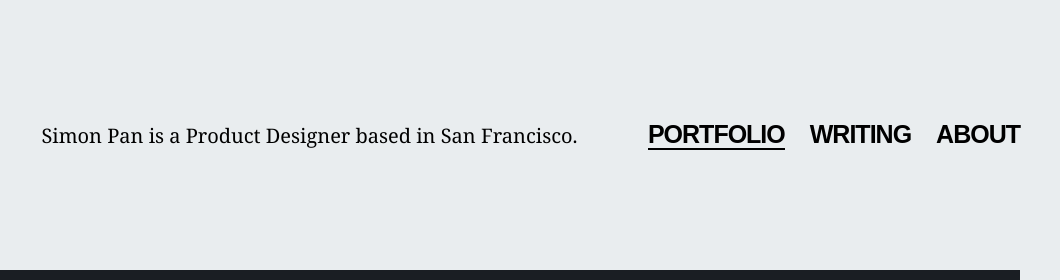
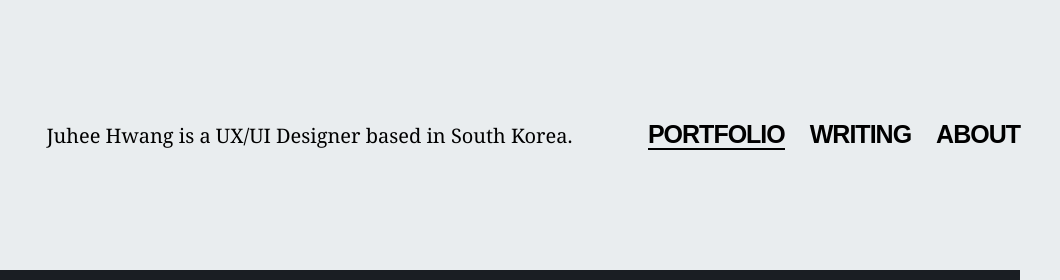
Before and after one commit to zzzzeuhi/simon, a plain HTML site: page uber.html in a window 1280 px wide. Shown: the top 280 px of the page, 220-1280 px from the left. Drawn offline with Linux system fonts and the light colour scheme; a web font is replaced by a local one.

```diff
--- a/uber.html
+++ b/uber.html
@@ -14,7 +14,7 @@
           <a href="index.html"><img src="img/sp-logo.png" alt="Simon Pan"/></a>
         </h1>
         <p class="introduce">
-          Simon Pan is a Product Designer based in San Francisco.
+          Juhee Hwang is a UX/UI Designer based in South Korea.
         </p>
         <nav class="navigation">
           <h2 class="readable-hidden">Site Navigation</h2>
```
